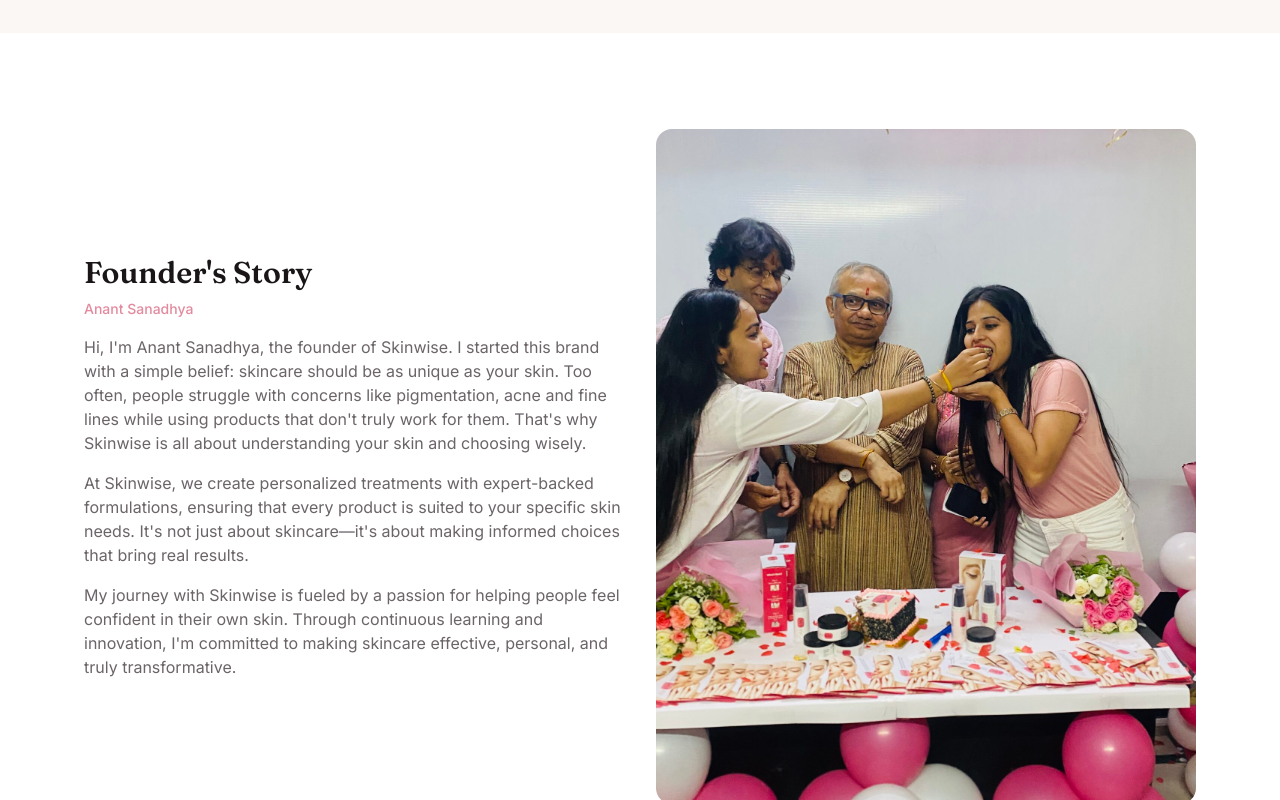
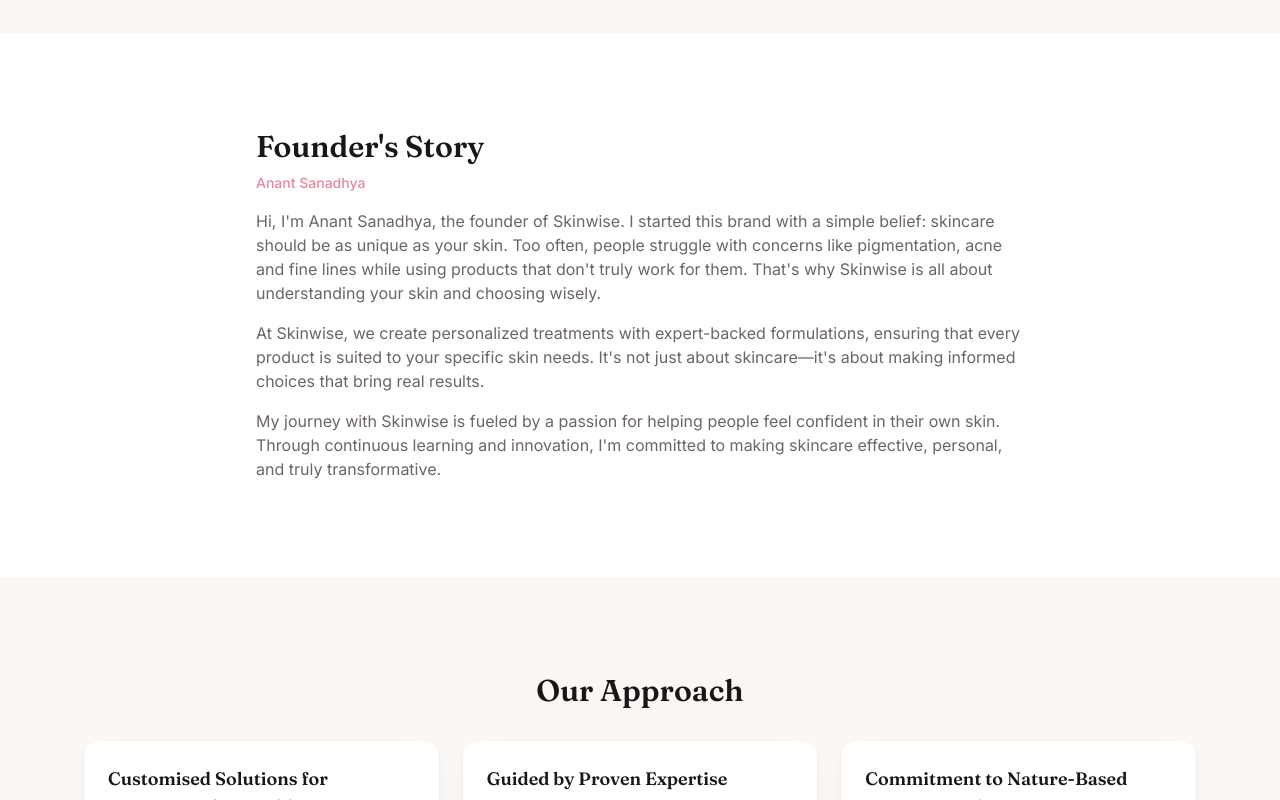
Before and after one commit to Kunalmishra77/myskinwise, a Next.js app: page /about-us in a window 1280 px wide. Shown: the part 1120-1920 px from the top of the page. Built offline with nearby package versions, Linux system fonts and the light colour scheme.

Commit message:
fix: valid Person.worksFor schema + remove misleading founder stock photo

```diff
--- a/app/(marketing)/about-us/page.tsx
+++ b/app/(marketing)/about-us/page.tsx
@@ -1,10 +1,8 @@
-import Image from "next/image";
 import { Section } from "@/components/ui/section";
 import { Card, CardBody } from "@/components/ui/card";
 import { buildMetadata } from "@/config/seo";
 import { JsonLd } from "@/components/features/json-ld";
 import { SITE } from "@/config/site";
-import { IMAGES } from "@/content/assets";
 import { heading, subheading, mission, vision, coreValues, founderStory, approach } from "@/content/about";
 
 export const metadata = buildMetadata({
@@ -24,7 +22,7 @@ const founderPersonSchema = {
   "@type": "Person",
   name: founderStory.name,
   jobTitle: "Founder",
-  worksFor: SITE.name,
+  worksFor: { "@type": "Organization", name: SITE.name },
 };
 
 /**
@@ -72,19 +70,13 @@ export default function AboutUsPage() {
         </div>
       </Section>
 
-      {/* Founder bio + photo */}
+      {/* Founder bio — text-forward only. No real portrait of Anant Sanadhya
+          is available in the asset library; a stock model photo was
+          previously placed here but that misrepresents a stock person as
+          the founder, so no image is rendered until a real one exists.
+          // TODO(client): real founder portrait of Anant Sanadhya pending */}
       <Section className="bg-surface">
-        <div className="grid grid-cols-1 items-center gap-8 md:grid-cols-2">
-          <div className="relative aspect-[4/5] overflow-hidden rounded-2xl md:order-2">
-            <Image
-              src={IMAGES.model1.src}
-              alt={IMAGES.model1.alt}
-              fill
-              sizes="(min-width: 768px) 50vw, 100vw"
-              className="object-cover"
-            />
-          </div>
-          <div className="md:order-1">
+        <div className="mx-auto max-w-3xl">
           <h2 className="text-2xl font-semibold text-ink md:text-3xl">Founder&apos;s Story</h2>
           <p className="mt-2 text-sm font-medium text-accent">{founderStory.name}</p>
           <div className="mt-4 flex flex-col gap-4">
@@ -93,7 +85,6 @@ export default function AboutUsPage() {
                 {paragraph}
               </p>
             ))}
-            </div>
           </div>
         </div>
       </Section>
```
Lines whose indentation alone changed are shown as unchanged.
